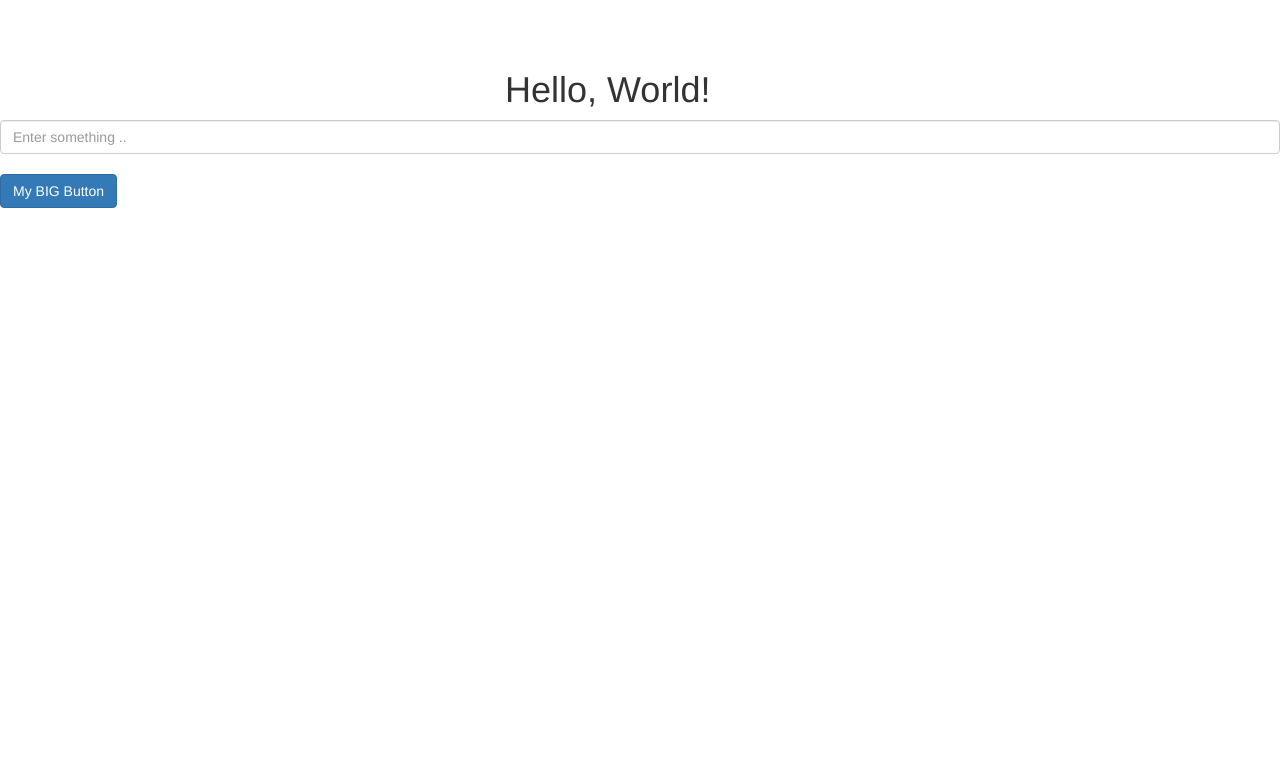
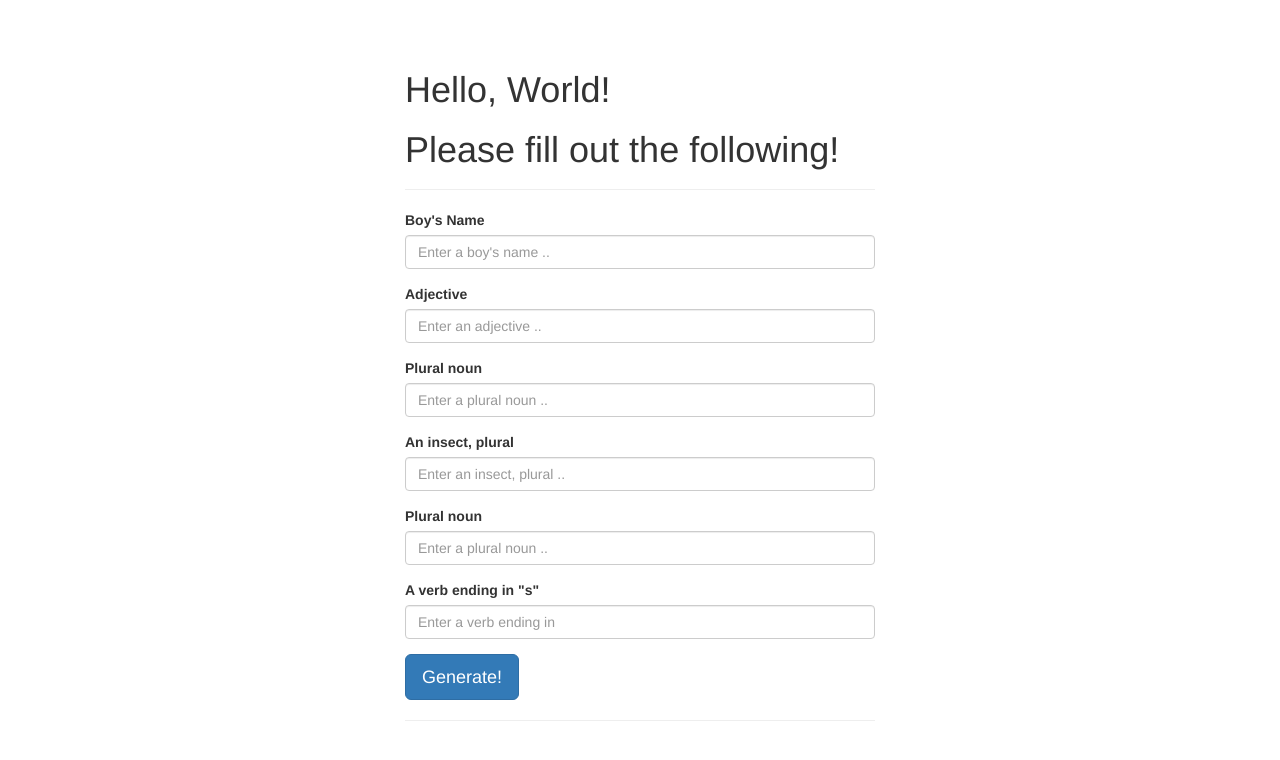
Before and after one commit to elvece/jQuery-madlibs, a plain HTML site: page index.html in a window 1280 px wide. Drawn offline with nearby package versions, Linux system fonts and the light colour scheme.

Commit message:
added basic solution to exercise/try to update with challenges?

```diff
--- a/css/main.css
+++ b/css/main.css
@@ -1,5 +1,5 @@
 /* add custom styles */
 .container {
   padding-top: 50px;
-  max-width: 300px;
+  max-width: 500px;
 }
--- a/index.html
+++ b/index.html
@@ -3,30 +3,66 @@
   <head>
     <meta charset="utf-8">
     <title>Untitled</title>
-
     <link rel="stylesheet" type="text/css" href="https://maxcdn.bootstrapcdn.com/bootstrap/3.3.5/css/bootstrap.min.css">
-
     <link rel="stylesheet" type="text/css" href="css/main.css">
   </head>
+
   <body>
     <div class="container">
       <h1>Hello, World!</h1>
+
+      <!-- start form -->
+      <div id="questions">
+        <h1>Please fill out the following!</h1>
+        <hr>
+        <form role="form">
+          <div class="form-group">
+            <label for="person">Boy's Name</label>
+            <input id="person" class="form-control person" type="text" placeholder="Enter a boy's name ..">
+          </div>
+          <div class="form-group">
+            <label for="adjective">Adjective</label>
+            <input id="adjective" class="form-control adjective" type="text" placeholder="Enter an adjective ..">
+          </div>
+          <div class="form-group">
+            <label for="noun">Plural noun</label>
+            <input id="noun" class="form-control noun" type="text" placeholder="Enter a plural noun ..">
+          </div>
+          <div class="form-group">
+            <label for="insect">An insect, plural</label>
+            <input id="insect" class="form-control insect" type="text" placeholder="Enter an insect, plural ..">
+          </div>
+          <div class="form-group">
+            <label for="noun2">Plural noun</label>
+            <input id="noun2" class="form-control plural-noun" type="text" placeholder="Enter a plural noun ..">
+          </div>
+          <div class="form-group">
+            <label for="verb">A verb ending in "s"</label>
+            <input id="verb" class="form-control verb" type="text" placeholder="Enter a verb ending in "s" ..">
+          </div>
+          <div>
+          </div>
+        </form>
+        <button id="btn-click" type="submit" class="btn btn-primary btn-lg">Generate!</button>
+        <hr>
+      </div>
+      <!-- end form -->
+
+      <!-- start story -->
+      <div id="story">
+        <h1>Mad with the Libs</h1>
+        <hr>
+        <h3>I'm in love with <span class="person"></span>. He's so <span class="adjective"></span>! He has big flat <span class="noun"></span>, and when our <span class="insect"></span> meet, I get <span class="noun2"></span> in my stomach. I've fallen for him like a ton of <span class="verb"></span>, and he shuffles for me, too. But I think he's got another girlfriend. What should I do?</h3>
+        <div>
+        <button type="submit" class="btn btn-primary btn-lg" id="play-btn">Play Again?</button>
+        </div>
+      </div>
+      <!-- end story -->
+
     </div>
-
-    <!-- start form -->
-    <form id="my-form" role="form">
-      <input id="my-input" class="form-control" type="text" placeholder="Enter something ..">
-      <br>
-      <button type="submit" class="btn btn-primary btn-md">My BIG Button</button>
-    </form>
-    <!-- end form -->
-
-
-
+    <!-- scripts -->
     <script src="https://code.jquery.com/jquery-2.1.4.min.js"></script>
-
     <script src="https://maxcdn.bootstrapcdn.com/bootstrap/3.3.5/js/bootstrap.min.js"></script>
-
     <script type="text/javascript" src="js/main.js"></script>
   </body>
 </html>
--- a/js/main.js
+++ b/js/main.js
@@ -1,5 +1,45 @@
 // add scripts
 
-$(document).on('ready', function() {
-  console.log('sanity check!');
+$(function() {
+
+  // hide the story from view
+  $("#story").hide();
+
+
+  // ---- event handler ---- //
+  $("#btn-click").click(function(e) {
+    // grab the values from the input boxes, then append them to the DOM
+    $(".person").empty().append($("input.person").val());
+    $(".adjective").empty().append($("input.adjective").val());
+    $(".noun").empty().append($("input.noun").val());
+    $(".insect").empty().append($("input.insect").val());
+    $(".noun2").empty().append($("input.plural-noun").val());
+    $(".verb").empty().append($("input.verb").val());
+
+      // show the story
+    $("#story").show(); //Please note: Instead of using jQuery, $("#story").hide(); to hide the story, you could also use CSS - #story {display: none;}
+
+    // empty the form's values
+    $(':input').val('');//why : ? - see bookmarked stackoverflow answer
+
+    // hide the questions
+    $("#questions").hide();
+  });
+
+  // ---- event handler ---- //
+  // $("#btn-click").click(function(e) {
+  //   e.preventDefault()
+  //   // grab the value from the input box after the button click
+  //   var input = $("input").val()
+  //   // display value within the browser's JS console
+  //   console.log(input)
+  //   // add the value to the DOM
+  //   $(".results").empty().append(input);
+  // });
+
 });
+
+  $("#play-btn").click(function(e) {
+    $("#questions").show();
+    $("#story").hide();
+  });
```
